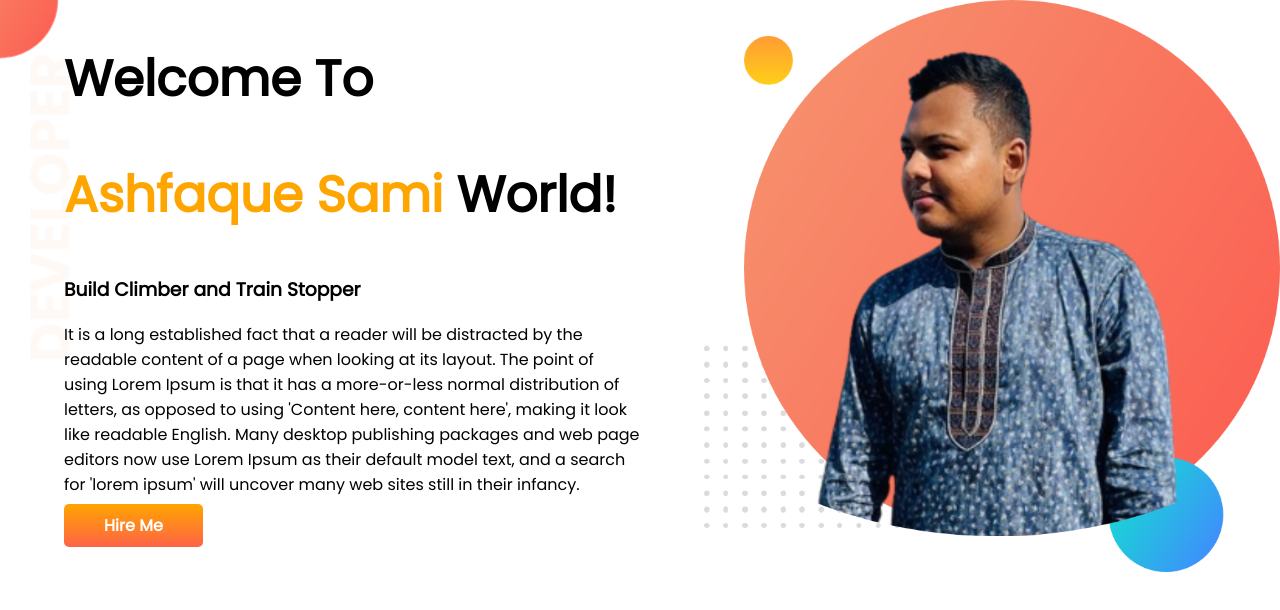
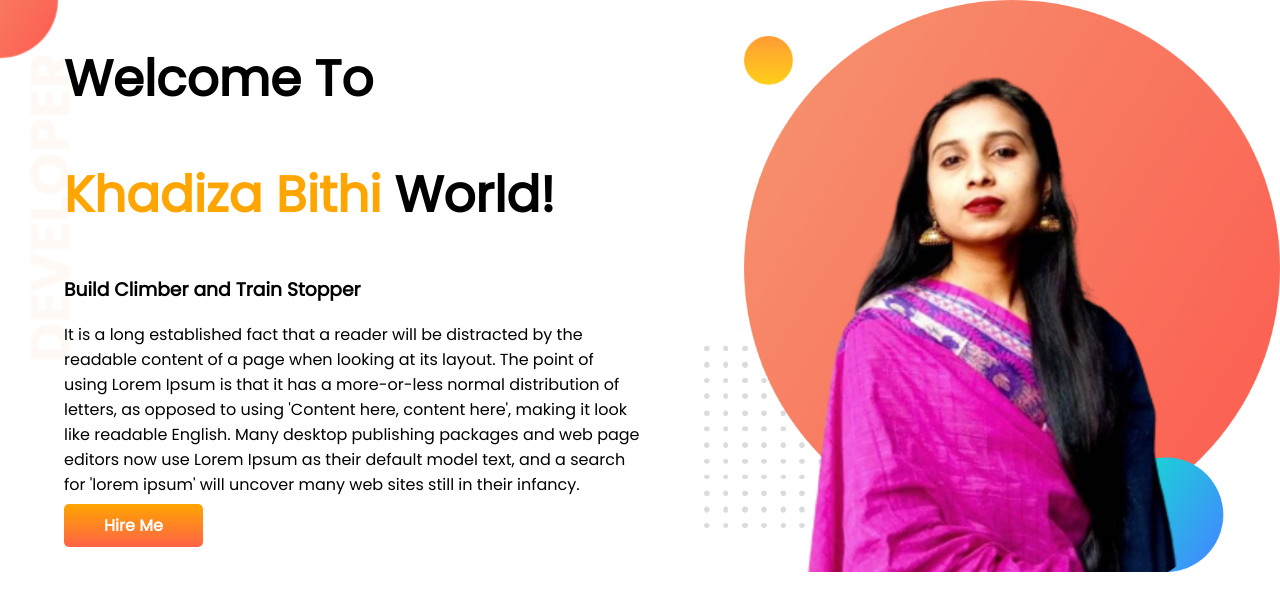
Before and after one commit to AshfaqueSami2/developer-protfolio, a plain HTML site: page index.html in a window 1280 px wide. Drawn offline with Linux system fonts and the light colour scheme.

Commit message:
just now

```diff
--- a/index.html
+++ b/index.html
@@ -17,7 +17,7 @@
     <section class="top-banner">
         <div class="first-part">
             <h1>Welcome To</h1>
-            <h1><span class="orange-color">Ashfaque Sami</span> World!</h1>
+            <h1><span class="orange-color">Khadiza Bithi</span> World!</h1>
             <h3>Build Climber and Train Stopper</h3>
             <p>It is a long established fact that a reader will be distracted by the readable content of a page when
                 looking
@@ -30,7 +30,7 @@
             <a class="hire-me" target="_blank" href="https://www.facebook.com/sami5078">Hire Me</a>
         </div>
         <div class="first-part">
-            <img src="./images/my-bg (1).png" alt="">
+            <img src="./images/my-bg (2).png" alt="">
         </div>
     </section>
 </body>
```
Also changed, not shown: images/337255481_759330282350642_2348814284165340078_n-removebg-preview.png (added), images/337255481_759330282350642_2348814284165340078_n.jpg (added), images/my-bg (2).png (added).
